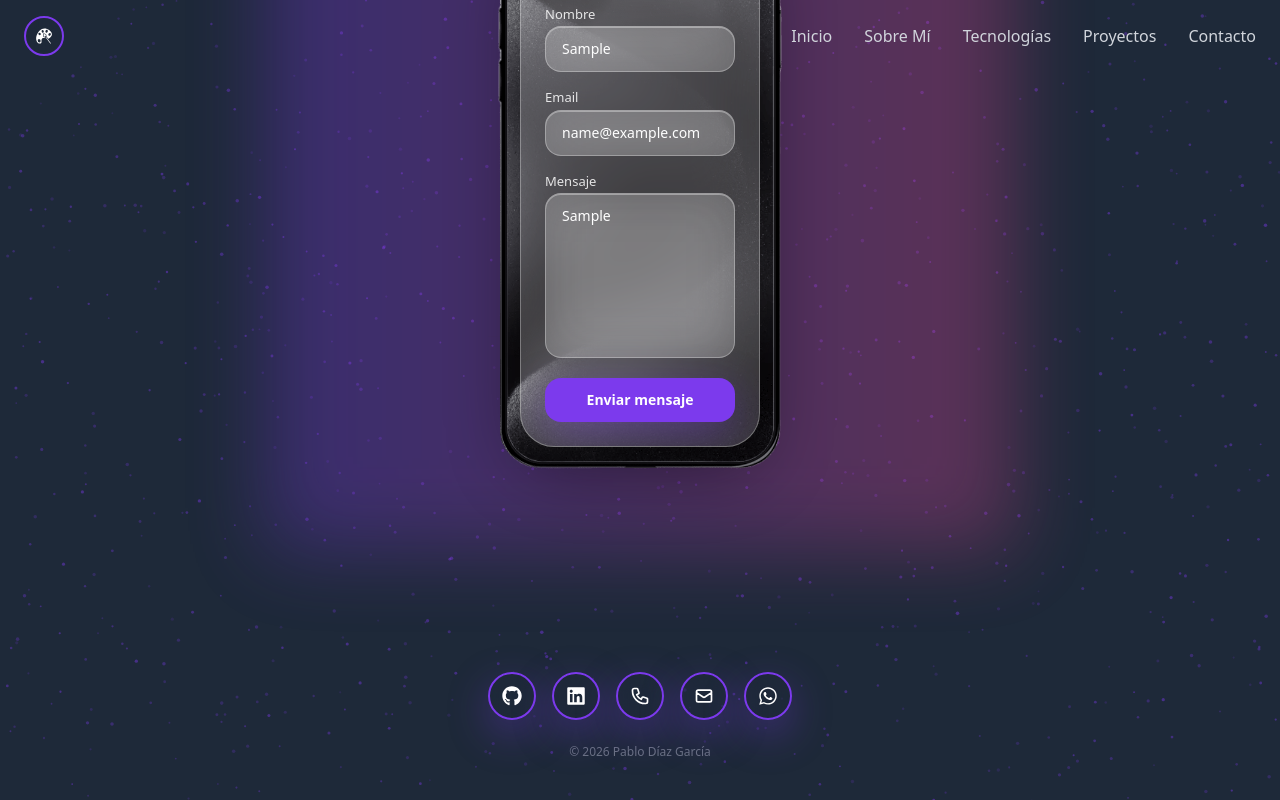
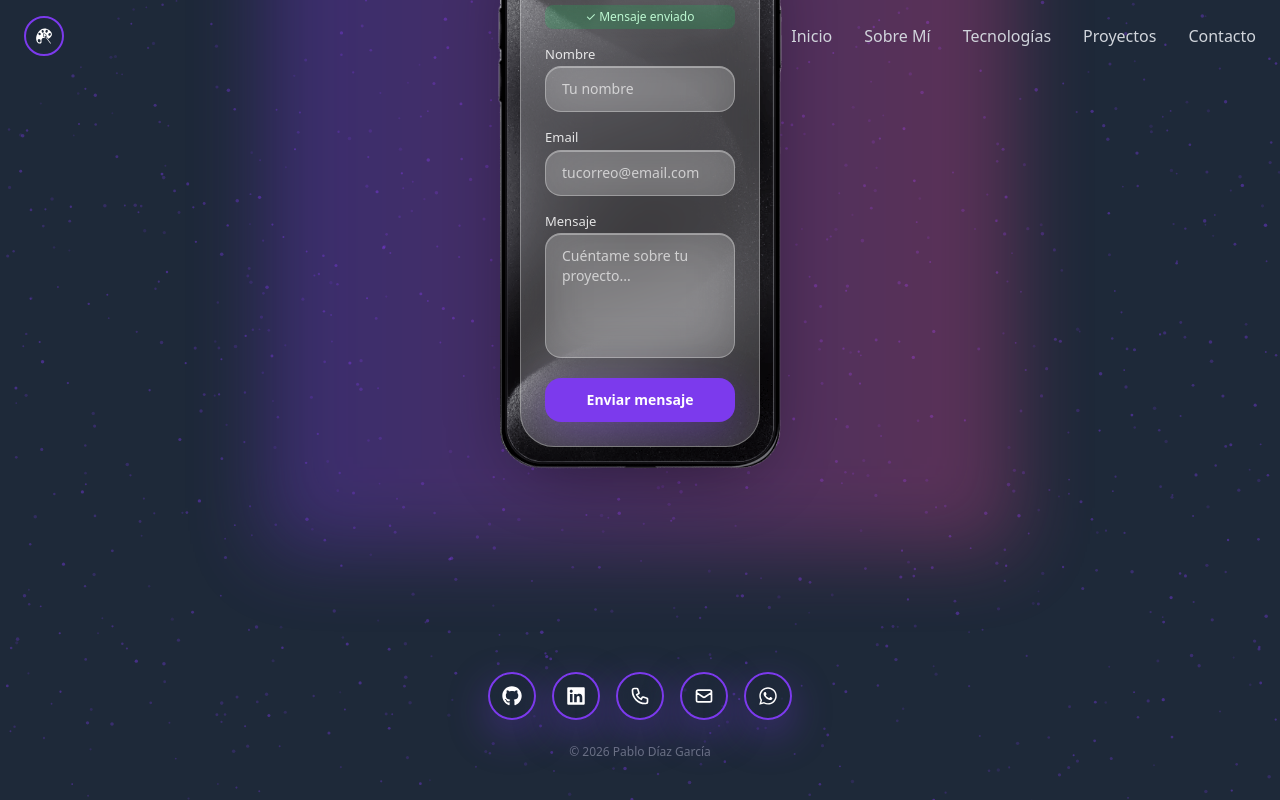
Before and after one commit to PabloDev96/portfolio_2.0, a React (Vite) app: page / in a window 1280 px wide. Both pictures are taken after typing "Sample", "name@example.com", "Sample" into the empty fields and a click on the button "Enviar mensaje". Shown: the part 3594-4394 px from the top of the page. Built offline with nearby package versions, Linux system fonts and the light colour scheme.

Commit message:
configuración email.js

```diff
--- a/package.json
+++ b/package.json
@@ -10,6 +10,7 @@
     "preview": "vite preview"
   },
   "dependencies": {
+    "@emailjs/browser": "^4.4.1",
     "@tailwindcss/vite": "^4.1.18",
     "framer-motion": "^12.27.5",
     "react": "^19.2.0",
--- a/src/components/Contact.jsx
+++ b/src/components/Contact.jsx
@@ -1,26 +1,48 @@
 import { motion, useInView } from "framer-motion";
-import { useRef } from "react";
+import { useRef, useState } from "react";
 import Section from "./Section";
 import iphoneImg from "../assets/iphone.png";
+import emailjs from '@emailjs/browser';
 
 export default function Contact() {
     const ref = useRef(null);
+    const formRef = useRef(null);
     const isInView = useInView(ref, { once: false, margin: "-100px" });
 
-    /**
-     * Coordenadas del "área de pantalla" dentro del PNG (en %),
-     * para que sea responsive al escalar la imagen.
-     *
-     * Ajustadas para iphone.png (1250x1250 aprox).
-     * Si quieres afinar:
-     *  - x/y mueven la pantalla
-     *  - w/h cambian tamaño del área visible
-     */
+    const [status, setStatus] = useState('');
+    const [loading, setLoading] = useState(false);
+
     const IPHONE_SCREEN = {
         x: 0.34,
         y: 0.18,
         w: 0.32,
         h: 0.68,
+    };
+
+    const handleSubmit = async (e) => {
+        e.preventDefault();
+        setLoading(true);
+        setStatus('');
+
+        try {
+            // Configura estos valores desde tu cuenta de EmailJS
+            await emailjs.sendForm(
+                'service_zqvsruu',      // Obtener en emailjs.com
+                'template_ff49274',     // Obtener en emailjs.com
+                formRef.current,
+                'bvTTpmCEjUkBtIc4i'       // Obtener en emailjs.com
+            );
+
+            setStatus('success');
+            formRef.current.reset();
+            setTimeout(() => setStatus(''), 3000);
+        } catch (error) {
+            console.error('Error:', error);
+            setStatus('error');
+            setTimeout(() => setStatus(''), 3000);
+        } finally {
+            setLoading(false);
+        }
     };
 
     return (
@@ -104,7 +126,8 @@ export default function Contact() {
                             }}
                         >
                             <motion.form
-                                onSubmit={(e) => e.preventDefault()}
+                                ref={formRef}
+                                onSubmit={handleSubmit}
                                 className="
                                     relative
                                     w-full h-full
@@ -114,8 +137,6 @@ export default function Contact() {
                                     md:px-6
                                     flex flex-col gap-2.5 sm:gap-4
                                     overflow-y-auto no-scrollbar
-
-                                    /* Glass */
                                     bg-white/[0.18]
                                     backdrop-blur-2xl
                                     border border-white/30
@@ -141,6 +162,21 @@ export default function Contact() {
                                     </p>
                                 </div>
 
+                                {/* Mensaje de estado */}
+                                {status && (
+                                    <motion.div
+                                        initial={{ opacity: 0, y: -10 }}
+                                        animate={{ opacity: 1, y: 0 }}
+                                        className={`text-center text-[10px] sm:text-xs py-1 px-2 rounded-lg ${
+                                            status === 'success'
+                                                ? 'bg-green-500/20 text-green-200'
+                                                : 'bg-red-500/20 text-red-200'
+                                        }`}
+                                    >
+                                        {status === 'success' ? '✓ Mensaje enviado' : '✗ Error al enviar'}
+                                    </motion.div>
+                                )}
+
                                 {/* Campo Nombre */}
                                 <div className="flex flex-col gap-0.5">
                                     <label className="text-[10px] sm:text-[13px] text-white/85 font-medium">
@@ -148,6 +184,8 @@ export default function Contact() {
                                     </label>
                                     <input
                                         type="text"
+                                        name="user_name"
+                                        required
                                         placeholder="Tu nombre"
                                         className="
                                             px-2 py-1
@@ -173,6 +211,8 @@ export default function Contact() {
                                     </label>
                                     <input
                                         type="email"
+                                        name="user_email"
+                                        required
                                         placeholder="tucorreo@email.com"
                                         className="
                                             px-2 py-1
@@ -197,7 +237,9 @@ export default function Contact() {
                                         Mensaje
                                     </label>
                                     <textarea
+                                        name="message"
                                         rows="3"
+                                        required
                                         placeholder="Cuéntame sobre tu proyecto..."
                                         className="
                                             flex-1
@@ -221,6 +263,7 @@ export default function Contact() {
                                 {/* Botón iOS */}
                                 <motion.button
                                     type="submit"
+                                    disabled={loading}
                                     className="
                                         mt-1
                                         w-full
@@ -231,11 +274,12 @@ export default function Contact() {
                                         bg-[var(--primary)]
                                         shadow-[0_14px_44px_var(--primary-glow)]
                                         transition
+                                        disabled:opacity-50 disabled:cursor-not-allowed
                                     "
-                                    whileHover={{ scale: 1.03 }}
-                                    whileTap={{ scale: 0.96 }}
+                                    whileHover={!loading ? { scale: 1.03 } : {}}
+                                    whileTap={!loading ? { scale: 0.96 } : {}}
                                 >
-                                    Enviar mensaje
+                                    {loading ? 'Enviando...' : 'Enviar mensaje'}
                                 </motion.button>
 
                             </motion.form>
```
Also changed, not shown: 1 other file (tests, documents, lock files or other folders).
